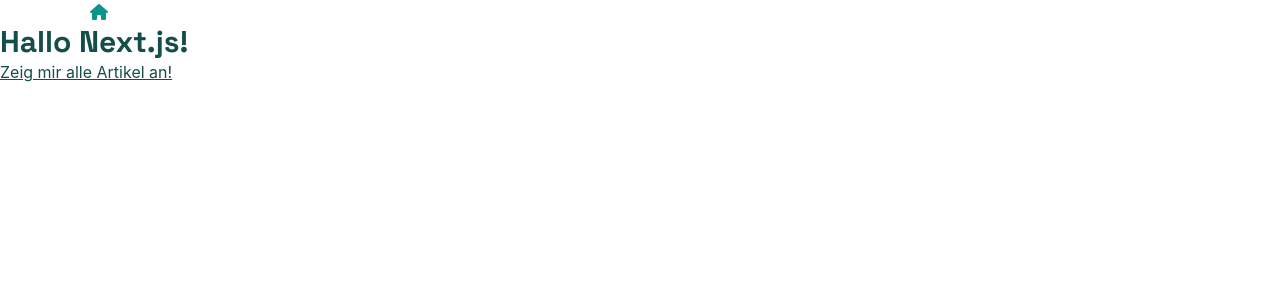
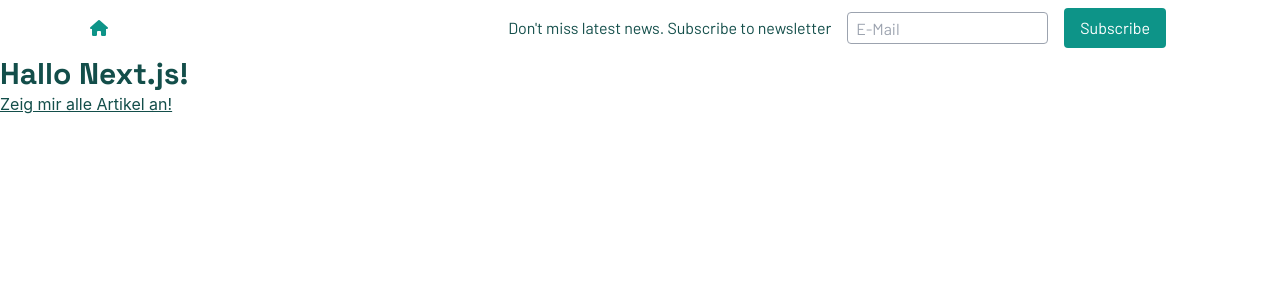
Before and after one commit to nilshartmann/jsdays-nextjs-intro, a Next.js app: page / in a window 1280 px wide. Shown: the top 300 px of the page. Built offline with nearby package versions, Linux system fonts and the light colour scheme.

Commit message:
2: Ergänzung Newsletter Registration

```diff
--- a/src/app/layout.tsx
+++ b/src/app/layout.tsx
@@ -3,6 +3,7 @@
 import type { Metadata } from "next";
 
 import GlobalHeader from "@/components/layout/GlobalHeader";
+import { NewsletterRegistration } from "@/components/NewsletterRegistration";
 
 export const metadata: Metadata = {
   title: "ecolify",
@@ -34,7 +35,9 @@
         suppressHydrationWarning
         className={`flex min-h-svh flex-col overflow-y-scroll font-inter text-teal-900 antialiased`}
       >
-        <GlobalHeader />
+        <GlobalHeader>
+          <NewsletterRegistration />
+        </GlobalHeader>
         <div>{children}</div>
       </body>
     </html>
```
